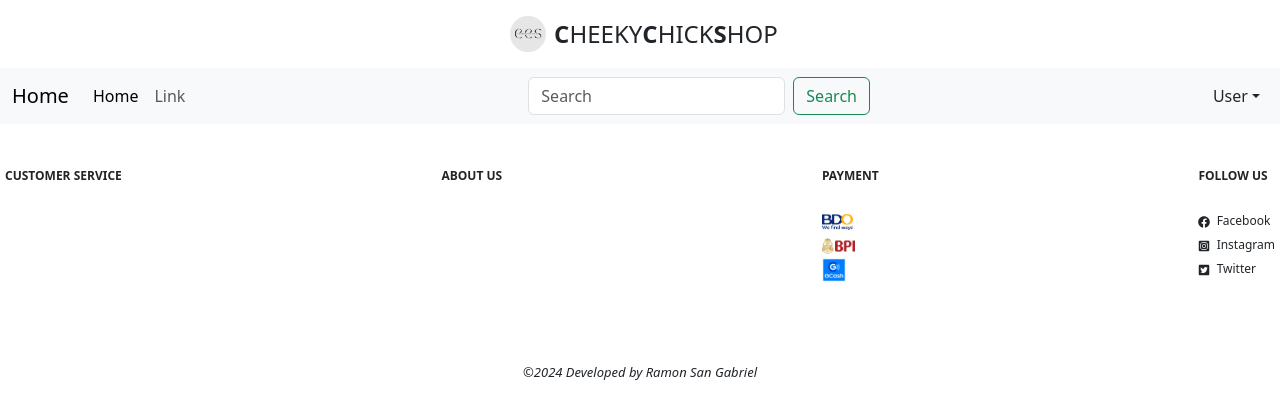
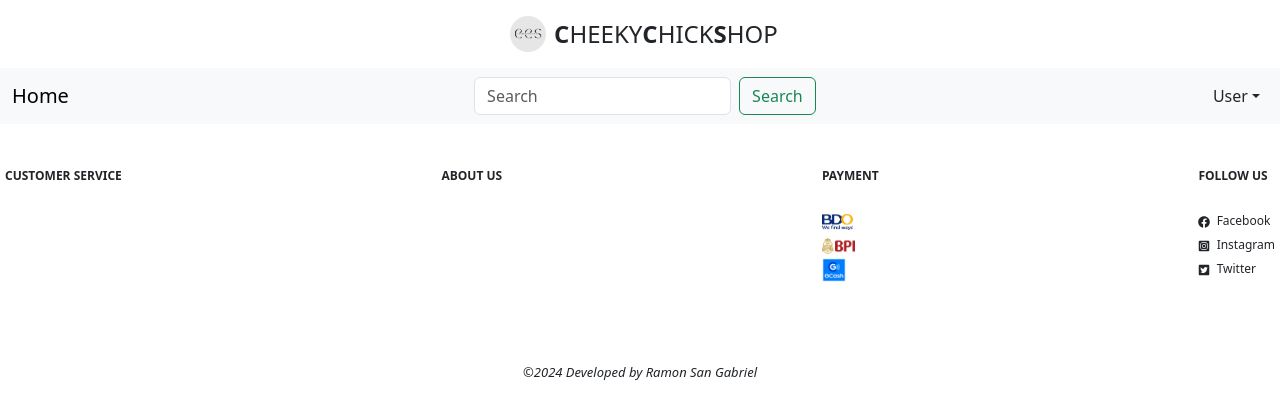
Before and after one commit to RamonSanGabriel/product-website, a React (Vite) app in the folder product-website/: page / in a window 1280 px wide. Shown: the top 418 px of the page. Built offline with nearby package versions, Linux system fonts and the light colour scheme.

Commit message:
navbar margin auto

```diff
--- a/product-website/src/components/NavBar/NavBar.jsx
+++ b/product-website/src/components/NavBar/NavBar.jsx
@@ -20,7 +20,7 @@ const NavBar = () => {
             <span className="navbar-toggler-icon"></span>
           </button>
           <div className="collapse navbar-collapse" id="navbarSupportedContent">
-            <ul className="navbar-nav me-auto">
+            {/*   <ul className="navbar-nav me-auto">
               <li className="nav-item">
                 <a className="nav-link active" aria-current="page" href="#">
                   Home
@@ -31,8 +31,8 @@ const NavBar = () => {
                   Link
                 </a>
               </li>
-            </ul>
-            <form className="d-flex me-auto" role="search">
+            </ul> */}
+            <form className="d-flex ms-auto me-auto" role="search">
               <input
                 className="form-control me-2"
                 type="search"
```
